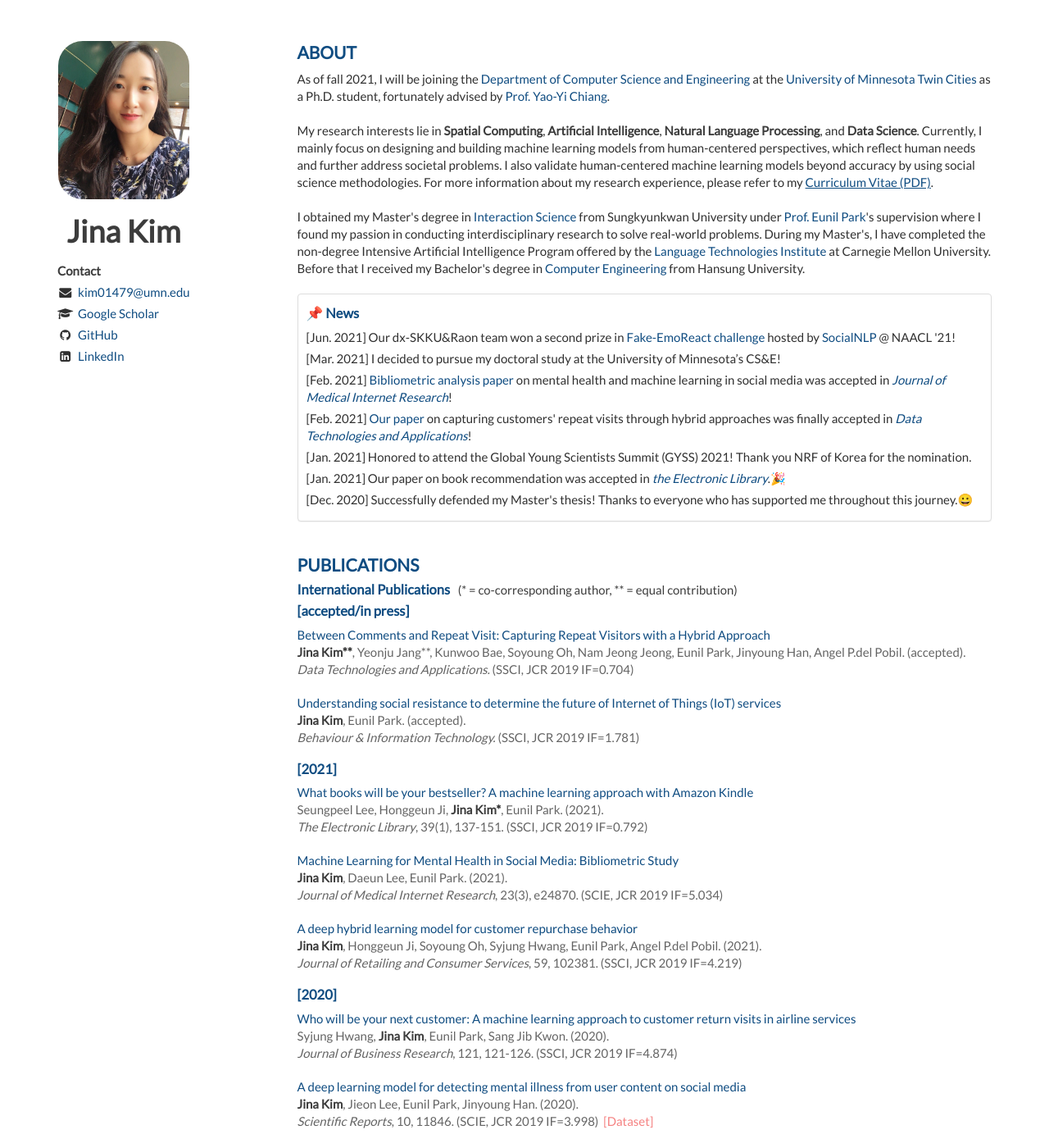
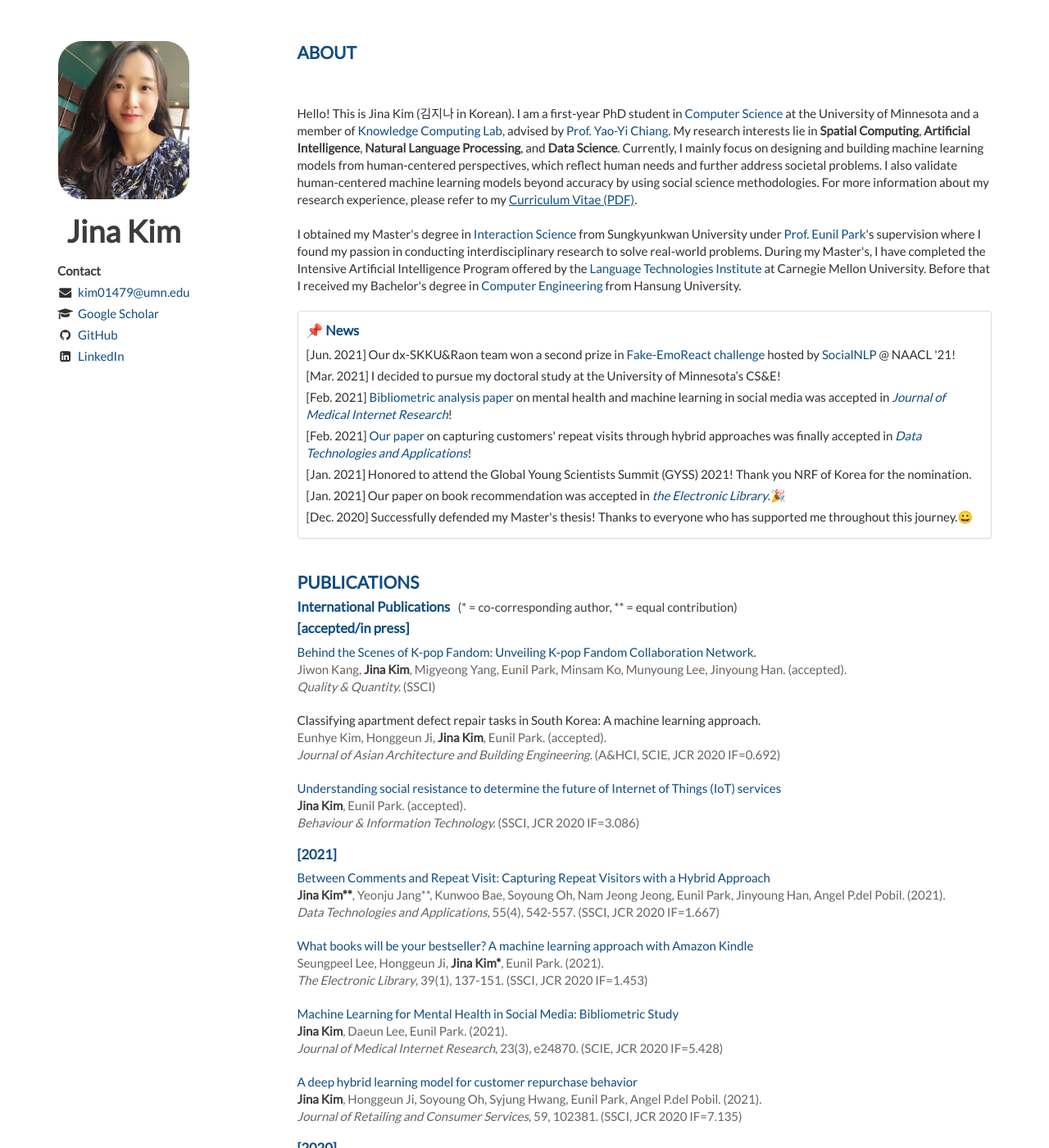
Before and after one commit to Jina-Kim/Jina-Kim.github.io, a Jekyll site: the page built from index.html, in a window 1280 px wide and 1400 px high. Shown: the whole window at 82% size. Built offline with Jekyll 4.4.1, drawn with Linux system fonts in a browser that asks for light colours; nearby versions of some CDN libraries; the list of posts is cut into pages by our own code; some of the changed text lies outside the part shown.

Commit message:
Update publications.html

```diff
--- a/_includes/about.html
+++ b/_includes/about.html
@@ -2,14 +2,14 @@
     <h1>About</h1>
     <article>
         <p>
-          As of fall 2021, I will be joining the <a href="https://cse.umn.edu/cs">Department of Computer Science and Engineering</a> at the <a href="https://twin-cities.umn.edu">University of Minnesota Twin Cities</a> as a Ph.D. student, fortunately advised by <a href="https://yaoyichi.github.io">Prof. Yao-Yi Chiang</a>.
           <br><br>
+          Hello! This is Jina Kim (김지나 in Korean). I am a first-year PhD student in <a href="https://cse.umn.edu/cs">Computer Science</a> at the University of Minnesota and a member of <a href="http://knowledge-computing.github.io">Knowledge Computing Lab</a>, advised by <a href="https://yaoyichi.github.io">Prof. Yao-Yi Chiang</a>.
           My research interests lie in <em>Spatial Computing</em>, <em>Artificial Intelligence</em>, <em>Natural Language Processing</em>, and <em>Data Science</em>.
           Currently, I mainly focus on designing and building machine learning models from human-centered perspectives, which reflect human needs and further address societal problems. I also validate human-centered machine learning models beyond accuracy by using social science methodologies.
           For more information about my research experience, please refer to my <a href='/Jina_Kim_CV.pdf' style="text-decoration: underline">Curriculum Vitae (PDF)</a>.
           <br><br>
           I obtained my Master's degree in <a href="http://is.skku.edu">Interaction Science</a> from Sungkyunkwan University under <a href="https://sites.google.com/view/eunil">Prof. Eunil Park</a>'s supervision where I found my passion in conducting interdisciplinary research to solve real-world problems.
-          During my Master's, I have completed the non-degree Intensive Artificial Intelligence Program offered by the <a href="https://www.lti.cs.cmu.edu">Language Technologies Institute</a> at Carnegie Mellon University.
+          During my Master's, I have completed the Intensive Artificial Intelligence Program offered by the <a href="https://www.lti.cs.cmu.edu">Language Technologies Institute</a> at Carnegie Mellon University.
           Before that I received my Bachelor's degree in <a href="https://www.hansung.ac.kr/Engineering/1176/subview.do">Computer Engineering</a> from Hansung University.
         </p>
     </article>
--- a/_includes/publications.html
+++ b/_includes/publications.html
@@ -7,9 +7,17 @@
 
     <article>
         <header>
-            <a href="https://doi.org/10.1108/DTA-06-2020-0123" class="paper_link">Between Comments and Repeat Visit: Capturing Repeat Visitors with a Hybrid Approach</a><br/>
-            <span> <em>Jina Kim**</em>, Yeonju Jang**, Kunwoo Bae, Soyoung Oh, Nam Jeong Jeong, Eunil Park, Jinyoung Han, Angel P.del Pobil. (accepted).</span><br/>
-            <span><i>Data Technologies and Applications.</i> (SSCI, JCR 2019 IF=0.704)</span>
+            <a href="https://link.springer.com/article/10.1007/s11135-021-01189-5" class="paper_link">Behind the Scenes of K-pop Fandom: Unveiling K-pop Fandom Collaboration Network.</a><br/>
+            <span> Jiwon Kang, <em>Jina Kim</em>, Migyeong Yang, Eunil Park, Minsam Ko, Munyoung Lee, Jinyoung Han. (accepted).</span><br/>
+            <span><i>Quality & Quantity.</i> (SSCI)</span>
+        </header>
+    </article>
+
+    <article>
+        <header>
+            Classifying apartment defect repair tasks in South Korea: A machine learning approach.<br/>
+            <span> Eunhye Kim, Honggeun Ji, <em>Jina Kim</em>, Eunil Park. (accepted).</span><br/>
+            <span><i>Journal of Asian Architecture and Building Engineering.</i> (A&HCI, SCIE, JCR 2020 IF=0.692)</span>
         </header>
     </article>
 
@@ -17,7 +25,7 @@
         <header>
             <a href="https://www.tandfonline.com/doi/abs/10.1080/0144929X.2020.1827033" class="paper_link">Understanding social resistance to determine the future of Internet of Things (IoT) services</a><br/>
             <span> <em>Jina Kim</em>, Eunil Park. (accepted).</span><br/>
-            <span><i>Behaviour & Information Technology.</i> (SSCI, JCR 2019 IF=1.781)</span>
+            <span><i>Behaviour & Information Technology.</i> (SSCI, JCR 2020 IF=3.086)</span>
         </header>
     </article>
 
@@ -25,9 +33,17 @@
 
     <article>
         <header>
+            <a href="https://doi.org/10.1108/DTA-06-2020-0123" class="paper_link">Between Comments and Repeat Visit: Capturing Repeat Visitors with a Hybrid Approach</a><br/>
+            <span> <em>Jina Kim**</em>, Yeonju Jang**, Kunwoo Bae, Soyoung Oh, Nam Jeong Jeong, Eunil Park, Jinyoung Han, Angel P.del Pobil. (2021).</span><br/>
+            <span><i>Data Technologies and Applications</i>, 55(4), 542-557. (SSCI, JCR 2020 IF=1.667)</span>
+        </header>
+    </article>
+
+    <article>
+        <header>
             <a href="https://doi.org/10.1108/EL-08-2020-0234"> What books will be your bestseller? A machine learning approach with Amazon Kindle</a><br/>
             <span> Seungpeel Lee, Honggeun Ji, <em>Jina Kim*</em>, Eunil Park. (2021).</span><br/>
-            <span><i>The Electronic Library</i>, 39(1), 137-151. (SSCI, JCR 2019 IF=0.792)</span>
+            <span><i>The Electronic Library</i>, 39(1), 137-151. (SSCI, JCR 2020 IF=1.453)</span>
         </header>
     </article>
 
@@ -35,7 +51,7 @@
         <header>
             <a href="https://www.jmir.org/2021/3/e24870/" class="paper_link">Machine Learning for Mental Health in Social Media: Bibliometric Study</a><br/>
             <span> <em>Jina Kim</em>, Daeun Lee, Eunil Park. (2021).</span><br/>
-            <span><i>Journal of Medical Internet Research</i>, 23(3), e24870. (SCIE, JCR 2019 IF=5.034) </span>
+            <span><i>Journal of Medical Internet Research</i>, 23(3), e24870. (SCIE, JCR 2020 IF=5.428) </span>
         </header>
     </article>
 
@@ -43,7 +59,7 @@
         <header>
             <a href="https://www.sciencedirect.com/science/article/abs/pii/S0969698920313898" class="paper_link">A deep hybrid learning model for customer repurchase behavior</a><br/>
             <span> <em>Jina Kim</em>, Honggeun Ji, Soyoung Oh, Syjung Hwang, Eunil Park, Angel P.del Pobil. (2021).</span><br/>
-            <span><i>Journal of Retailing and Consumer Services</i>, 59, 102381. (SSCI, JCR 2019 IF=4.219)</span>
+            <span><i>Journal of Retailing and Consumer Services</i>, 59, 102381. (SSCI, JCR 2020 IF=7.135)</span>
         </header>
     </article>
 
@@ -53,7 +69,7 @@
         <header>
             <a href="https://www.sciencedirect.com/science/article/abs/pii/S014829632030535X?via%3Dihub" class="paper_link">Who will be your next customer: A machine learning approach to customer return visits in airline services</a><br/>
             <span> Syjung Hwang, <em>Jina Kim</em>, Eunil Park, Sang Jib Kwon. (2020).</span><br/>
-            <span><i>Journal of Business Research</i>, 121, 121-126. (SSCI, JCR 2019 IF=4.874)</span>
+            <span><i>Journal of Business Research</i>, 121, 121-126. (SSCI, JCR 2020 IF=7.550)</span>
         </header>
     </article>
 
@@ -61,7 +77,7 @@
         <header>
             <a href="https://www.nature.com/articles/s41598-020-68764-y" class="paper_link">A deep learning model for detecting mental illness from user content on social media</a><br/>
             <span> <em>Jina Kim</em>, Jieon Lee, Eunil Park, Jinyoung Han. (2020).</span><br/>
-            <span><i>Scientific Reports</i>, 10, 11846. (SCIE, JCR 2019 IF=3.998)&nbsp; <a class="btn_dataset" href="{{site.baseurl}}/dataset/20srep-mental">[Dataset]</a></span>
+            <span><i>Scientific Reports</i>, 10, 11846. (SCIE, JCR 2019 IF=4.379)&nbsp; <a class="btn_dataset" href="{{site.baseurl}}/dataset/20srep-mental">[Dataset]</a></span>
         </header>
     </article>
 
@@ -69,7 +85,7 @@
         <header>
             <a href="https://www.sciencedirect.com/science/article/pii/S0736585320301118" class="paper_link">Can AI be a content generator? Effects of content generators and information delivery methods on the psychology of content consumers</a><br/>
             <span> <em>Jina Kim</em>, Soyeon Shin,  Kunwoo Bae, Soyoung Oh, Eunil Park, Angel P.del Pobil. (2020).</span><br/>
-            <span><i>Telematics and Informatics</i>, 55, 101452. (SSCI, JCR 2019 IF=4.139)</span>
+            <span><i>Telematics and Informatics</i>, 55, 101452. (SSCI, JCR 2020 IF=6.182)</span>
         </header>
     </article>
 
@@ -77,7 +93,7 @@
         <header>
             <a href="https://www.sciencedirect.com/science/article/pii/S0736585320300939" class="paper_link">Cross-cultural comparison of interactive streaming services: Evidence from Twitch</a><br/>
             <span>Soyoung Oh, <em>Jina Kim</em>, Honggeun Ji, Eunil Park, Jinyoung Han, Minsam Ko, Munyoung Lee. (2020).</span><br/>
-            <span><i>Telematics and Informatics</i>, 55, 101434. (SSCI, JCR 2019 IF=4.139)</span>
+            <span><i>Telematics and Informatics</i>, 55, 101434. (SSCI, JCR 2020 IF=6.182)</span>
         </header>
     </article>
 
```
